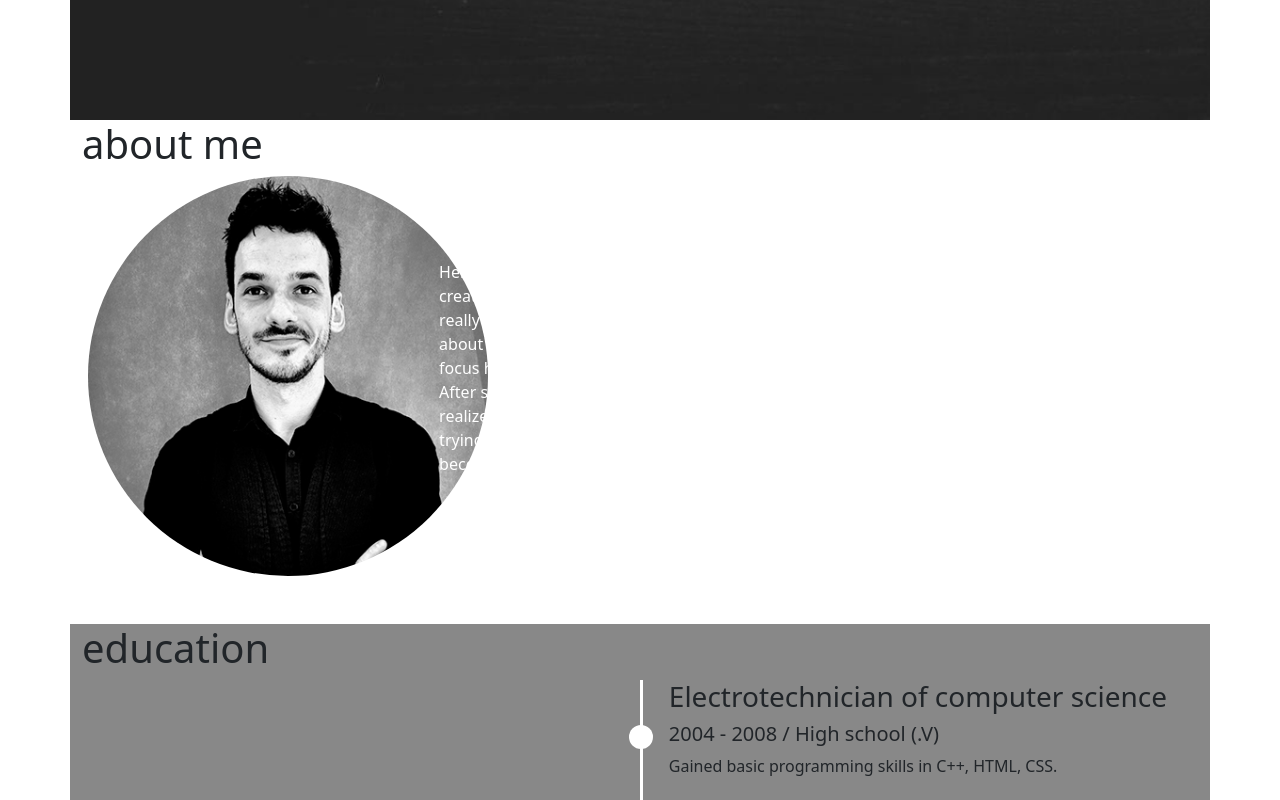
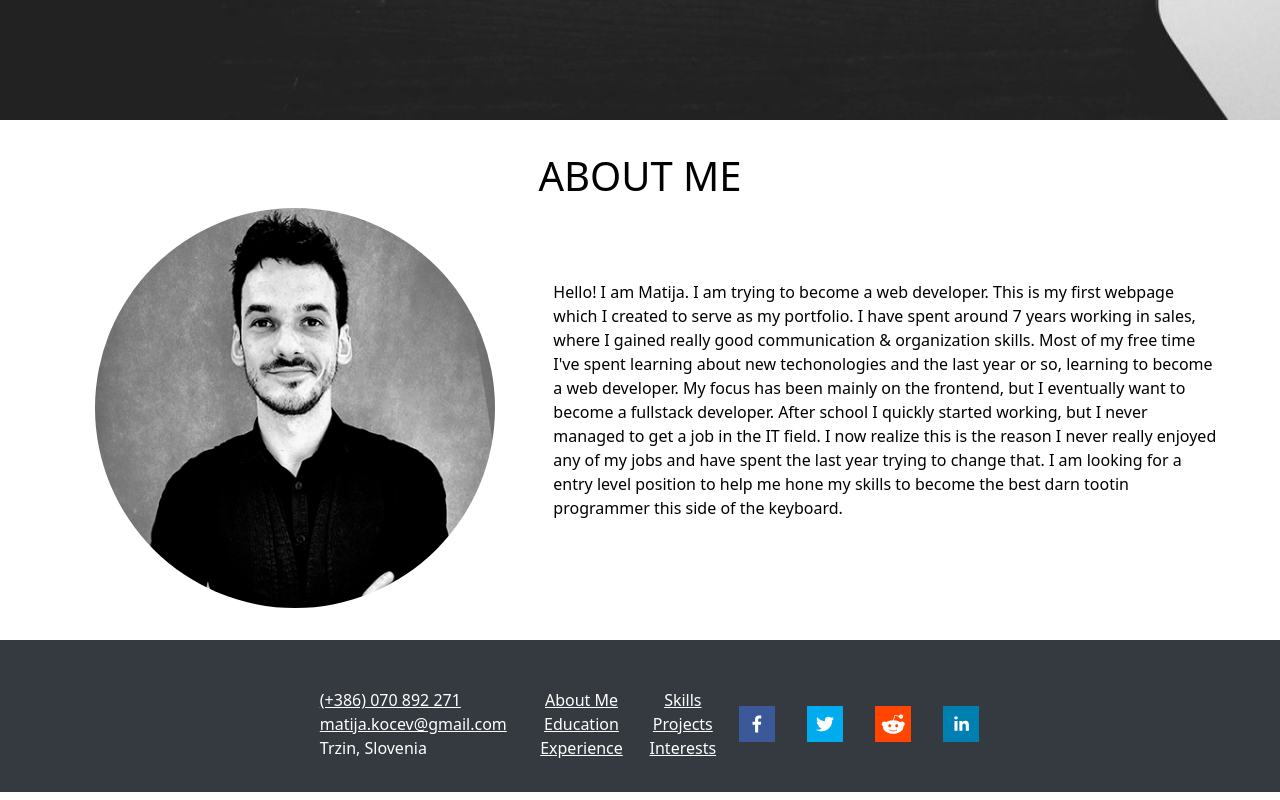
Before and after one commit to MatijaKocevar/portfolio_V2, a React (Vite) app: page / in a window 1280 px wide. Shown: the part 680-1480 px from the top of the page. Built offline with nearby package versions, Linux system fonts and the light colour scheme.

Commit message:
aboutMe, footer, header fixed bootstrap

```diff
--- a/src/App.scss
+++ b/src/App.scss
@@ -1,9 +1,22 @@
-@use "variables" as v;
+@import "./variables";
 
 #root {
   height: 100vh;
   width: 100vw;
+
+  .container {
+    // padding-left: 10rem;
+    // padding-right: 10rem;
+
+    padding-right: calc(var(--bs-gutter-x) * 3);
+    padding-left: calc(var(--bs-gutter-x) * 3);
+    padding-top: 2rem;
+    padding-bottom: 2rem;
+  }
+
 }
+
+
 
 ::-webkit-scrollbar {
   display: none;
--- a/src/App.tsx
+++ b/src/App.tsx
@@ -13,17 +13,15 @@ import { Container, Row } from 'react-bootstrap';
 
 function App() {
   return (
-    <Container>
-      <Row>
-        <NavBar />
-      </Row>
+    <>
+      <NavBar />
       <Row>
         <Header />
       </Row>
       <Row>
         <AboutMe />
       </Row>
-      <Row>
+      {/* <Row>
         <Education />
       </Row>
       <Row>
@@ -32,14 +30,16 @@ function App() {
       <Row>
         <Skills />
       </Row>
-      <Row>{/* <Projects /> */}</Row>
+      <Row>
+        <Projects />
+      </Row>
       <Row>
         <Interests />
-      </Row>
+      </Row> */}
       <Row>
         <Footer />
       </Row>
-    </Container>
+    </>
   );
 }
 
--- a/src/components/aboutMe.tsx
+++ b/src/components/aboutMe.tsx
@@ -1,34 +1,29 @@
-import React from 'react';
 import author from '../images/me.jpg';
 import './styles/aboutMe.scss';
+import { Col, Container, Row } from 'react-bootstrap';
 
 const AboutMe = () => {
   return (
-    <div id='about-me' className='about main-wrapper'>
-      <h1 className='heading'>about me</h1>
-      <div className='about-content'>
-        <div className='photo'>
-          <img className='profile-img' src={author} alt='author' />
-        </div>
-        <div className='description'>
+    <Container id='about-me' className='about'>
+      <Row className='heading-row'>
+        <h1>about me</h1>
+      </Row>
+      <Row className='about-content'>
+        <Col className='photo' lg={5}>
+          <img className='profile-img bg-image' src={author} alt='author' />
+        </Col>
+        <Col className='description' lg={7}>
           <p>
-            Hello! I am Matija. I am trying to become a web developer. This is
-            my first webpage which I created to serve as my portfolio. I have
-            spent around 7 years working in sales, where I gained really good
-            communication & organization skills. Most of my free time I&apos;ve
-            spent learning about new techonologies and the last year or so,
-            learning to become a web developer. My focus has been mainly on the
-            frontend, but I eventually want to become a fullstack developer.
-            After school I quickly started working, but I never managed to get a
-            job in the IT field. I now realize this is the reason I never really
-            enjoyed any of my jobs and have spent the last year trying to change
-            that. I am looking for a entry level position to help me hone my
-            skills to become the best darn tootin programmer this side of the
-            keyboard.
+            Hello! I am Matija. I am trying to become a web developer. This is my first webpage which I created to serve as my portfolio. I have spent
+            around 7 years working in sales, where I gained really good communication & organization skills. Most of my free time I&apos;ve spent
+            learning about new techonologies and the last year or so, learning to become a web developer. My focus has been mainly on the frontend,
+            but I eventually want to become a fullstack developer. After school I quickly started working, but I never managed to get a job in the IT
+            field. I now realize this is the reason I never really enjoyed any of my jobs and have spent the last year trying to change that. I am
+            looking for a entry level position to help me hone my skills to become the best darn tootin programmer this side of the keyboard.
           </p>
-        </div>
-      </div>
-    </div>
+        </Col>
+      </Row>
+    </Container>
   );
 };
 
--- a/src/components/footer.tsx
+++ b/src/components/footer.tsx
@@ -23,15 +23,14 @@ const Footer = () => {
 
   return (
     <Container className='footer-container'>
-      <Row className='basic-info'>
-        <Col className='basic-info-column'>
-          <a href='tel:+38670892271'>070 892 271</a>
+      <Row className='footer-row'>
+        <Col className='basic-info-column' lg={4}>
+          <a href='tel:+38670892271'>(+386) 070 892 271</a>
           <a href='mailto: matija.kocev@gmail.com'>matija.kocev@gmail.com</a>
-          <p>Ljubljana, Slovenia</p>
+          <p style={{ color: 'white' }}>Trzin, Slovenia</p>
         </Col>
-      </Row>
-      <Row className='footer-navigation-links'>
-        <Col className='footer-navigation-left' lg={6}>
+        <Col className='footer-navigation-links' lg={4}>
+          <Col className='footer-navigation-left'>
             <Link smooth={true} to='about-me' offset={offset} ignoreCancelEvents={true} href='#'>
               About Me
             </Link>
@@ -42,7 +41,7 @@ const Footer = () => {
               Experience
             </Link>
           </Col>
-        <Col className='footer-navigation-right' lg={6}>
+          <Col className='footer-navigation-right'>
             <Link smooth={true} to='skills' offset={offset} ignoreCancelEvents={true} href='#'>
               Skills
             </Link>
@@ -53,9 +52,9 @@ const Footer = () => {
               Interests
             </Link>
           </Col>
-      </Row>
-      <Row className='footer-social-links-wrapper'>
-        <Col className='footer-social-links' lg={12}>
+        </Col>
+
+        <Col className='footer-social-links' lg={4}>
           <FacebookShareButton url={'https://matijakocevar.github.io/myPortfolio/'} quote={"Matija Kočevar's portfolio"}>
             <FacebookIcon className='mx-3' size={36} />
           </FacebookShareButton>
--- a/src/components/header.tsx
+++ b/src/components/header.tsx
@@ -13,7 +13,7 @@ const Header = () => {
   }, []);
 
   return (
-    <div id='home' className='header-wraper'>
+    <div id='home' className='header-wraper bg-image'>
       <div className='main-info'>
         <h1 className='heading'>portfolio</h1>
       </div>
--- a/src/components/styles/aboutMe.scss
+++ b/src/components/styles/aboutMe.scss
@@ -1,21 +1,24 @@
-@use "../../variables" as v;
+@import "../../variables";
 
 .about {
-  height: -moz-fit-content;
-  height: fit-content;
-  padding-bottom: 3rem;
+
+  .heading-row {
+    display: flex;
+    justify-content: center;
+
+    h1 {
+      color: $black;
+      text-transform: uppercase;
+      width: fit-content;
+    }
+  }
 
   .about-content {
     display: flex;
     align-items: center;
-    justify-content: center;
-    width: 90%;
-    margin: 0 auto;
-
 
     .photo {
       display: flex;
-      width: 30%;
       justify-content: center;
 
       .profile-img {
@@ -25,8 +28,7 @@
     }
 
     .description {
-      width: 70%;
-      color: white;
+      color: $black;
     }
   }
 }
--- a/src/components/styles/footer.scss
+++ b/src/components/styles/footer.scss
@@ -1,44 +1,61 @@
+@import "../../variables";
+
 .footer-container {
-  .basic-info {
-    padding-top: 1rem;
+  background-color: $darkSE;
   display: flex;
   justify-content: center;
 
+  .footer-row {
+    justify-content: center;
+    align-items: center;
+
+    a {
+      color: $white;
+    }
+
+    p {
+      margin: 0;
+    }
+
     .basic-info-column {
       display: flex;
+      width: fit-content;
       flex-direction: column;
-      justify-content: center;
-      text-align: center;
-    }
+      padding-top: 1rem;
     }
 
 
     .footer-navigation-links {
+      display: flex;
+      justify-content: center;
+      align-items: center;
       padding-top: 1rem;
 
       .footer-navigation-left {
         display: flex;
+        width: fit-content;
         flex-direction: column;
         justify-content: center;
-      text-align: right;
+        align-items: center;
       }
 
       .footer-navigation-right {
         display: flex;
+        width: fit-content;
         flex-direction: column;
         justify-content: center;
-      text-align: left;
+        align-items: center;
       }
     }
 
-
-  .footer-social-links-wrapper {
-    padding: 1rem 0;
-
     .footer-social-links {
       display: flex;
+      flex-direction: row;
       justify-content: center;
-    }
+      align-items: center;
+      padding-top: 1rem;
     }
 
   }
+
+}
--- a/src/components/styles/header.scss
+++ b/src/components/styles/header.scss
@@ -1,7 +1,14 @@
+@import "../../variables";
+
 .header-wraper {
   background: url(/src/images/portfolio-background.jpg);
   background-size: cover;
   height: 100vh;
+
+  h1 {
+    color: $white;
+    text-transform: uppercase;
+  }
 
   .main-info {
     display: flex;
--- a/vite.config.ts
+++ b/vite.config.ts
@@ -3,5 +3,8 @@ import react from '@vitejs/plugin-react'
 
 // https://vitejs.dev/config/
 export default defineConfig({
-  plugins: [react()]
+  plugins: [react()],
+  server: {
+    host: true
+  }
 })
```
Lines whose indentation alone changed are shown as unchanged.
